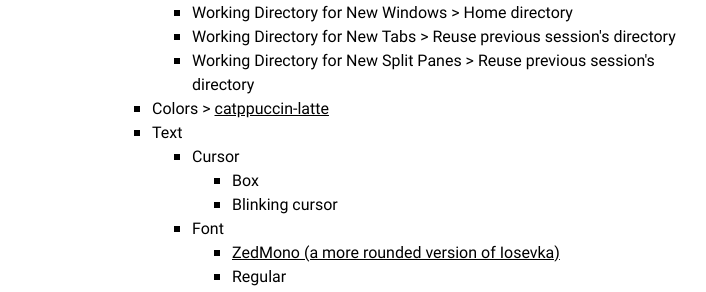
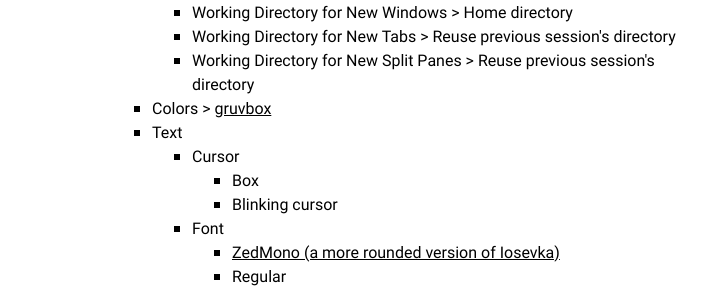
Before and after one commit to amalumian/www.malumian.dev, a Jekyll site: the page built from setup.html, in a window 1280 px wide and 900 px high, scrolled down 3122 px. Shown: the part 163-455 px from the top of the window, without its empty margins (278-984 px from the left). Built offline with Jekyll 4.4.1, drawn with Linux system fonts in a browser that asks for light colours.

Commit message:
Update setup.html

```diff
--- a/setup.html
+++ b/setup.html
@@ -175,7 +175,7 @@ image: /assets/images/wide-logo.png
                                 <li>Working Directory for New Split Panes > Reuse previous session's directory</li>
                             </ul>
                         </li>
-                        <li>Colors > <a href="https://github.com/mbadolato/iTerm2-Color-Schemes" target="_blank">catppuccin-latte</a></li>
+                        <li>Colors > <a href="https://github.com/mbadolato/iTerm2-Color-Schemes" target="_blank">gruvbox</a></li>
                         <li>Text
                             <ul>
                                 <li>Cursor
```
